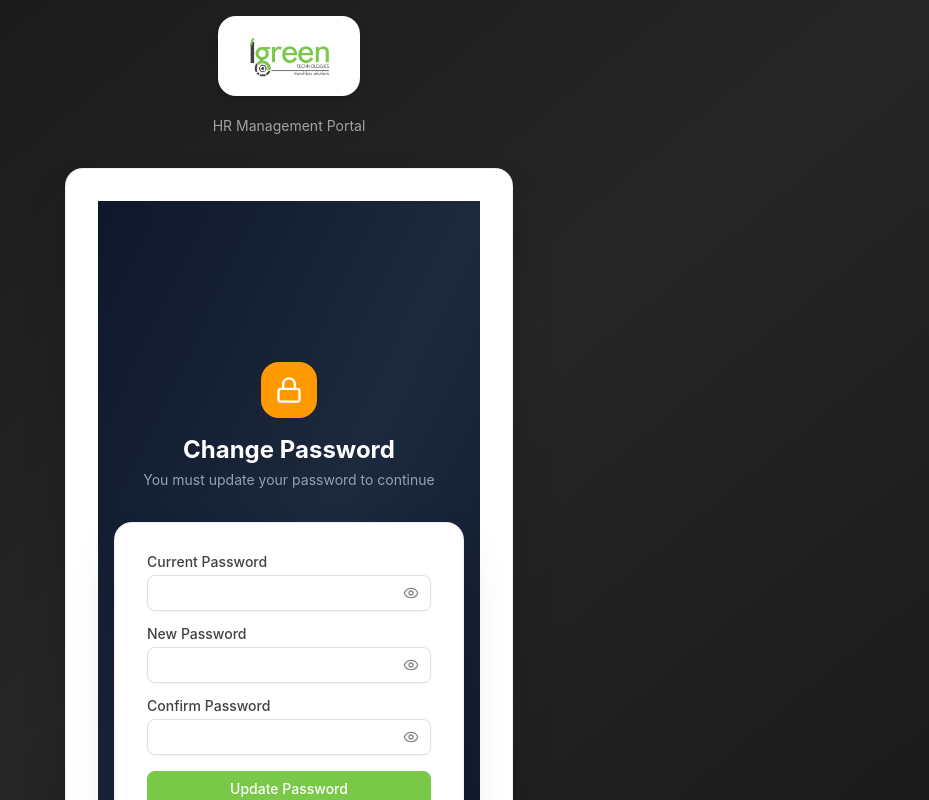
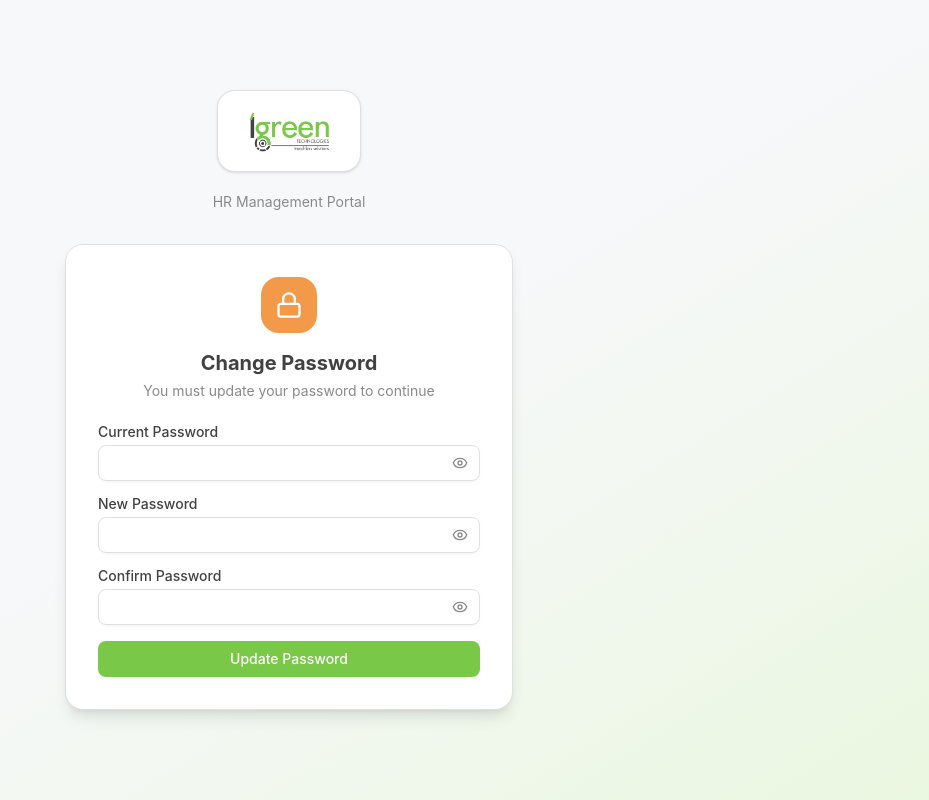
Before and after one commit to kurmidev/hrms_frontend, a React (Vite) app: page /change-password in a window 1280 px wide. Shown: the top 800 px of the page, without its empty margins (351-1280 px from the left). Built offline with nearby package versions, Linux system fonts and the light colour scheme.

Commit message:
f:bug fix

```diff
--- a/src/features/auth/ChangePasswordPage.tsx
+++ b/src/features/auth/ChangePasswordPage.tsx
@@ -57,16 +57,14 @@ export function ChangePasswordPage() {
     setShow((prev) => ({ ...prev, [field]: !prev[field] }))
 
   return (
-    <div className="min-h-screen bg-gradient-to-br from-slate-900 via-slate-800 to-slate-900 flex items-center justify-center p-4">
-      <div className="w-full max-w-md">
-        <div className="text-center mb-8">
-          <div className="inline-flex items-center justify-center w-14 h-14 bg-amber-500 rounded-2xl mb-4">
+    <div>
+      <div className="text-center mb-6">
+        <div className="inline-flex items-center justify-center w-14 h-14 bg-accent-orange rounded-2xl mb-4">
           <Lock className="h-7 w-7 text-white" />
         </div>
-          <h1 className="text-2xl font-bold text-white">Change Password</h1>
-          <p className="text-slate-400 text-sm mt-1">You must update your password to continue</p>
+        <h1 className="text-xl font-bold text-foreground">Change Password</h1>
+        <p className="text-muted-foreground text-sm mt-1">You must update your password to continue</p>
       </div>
-        <div className="bg-card rounded-2xl shadow-2xl border border-border/50 p-8">
       <form onSubmit={handleSubmit(onSubmit)} className="space-y-4">
         {(['currentPassword', 'newPassword', 'confirmPassword'] as const).map((field) => (
           <div key={field} className="space-y-1.5">
@@ -100,7 +98,5 @@ export function ChangePasswordPage() {
         </Button>
       </form>
     </div>
-      </div>
-    </div>
   )
 }
--- a/src/index.css
+++ b/src/index.css
@@ -114,13 +114,13 @@
   --chart-4: #8A8A8A;
   --chart-5: #EB5757;
   --radius: 0.625rem;
-  --sidebar: #1F3A1A;
-  --sidebar-foreground: #F5F5F5;
+  --sidebar: #FFFFFF;
+  --sidebar-foreground: #2B2B2B;
   --sidebar-primary: #79C848;
   --sidebar-primary-foreground: #FFFFFF;
-  --sidebar-accent: #2C4B26;
-  --sidebar-accent-foreground: #FFFFFF;
-  --sidebar-border: #33502D;
+  --sidebar-accent: #E8F6DD;
+  --sidebar-accent-foreground: #3E8E22;
+  --sidebar-border: #E5E7EB;
   --sidebar-ring: #79C848;
 }
 
--- a/src/layouts/AuthLayout.tsx
+++ b/src/layouts/AuthLayout.tsx
@@ -10,15 +10,15 @@ export function AuthLayout() {
   }
 
   return (
-    <div className="min-h-screen bg-gradient-to-br from-neutral-900 via-neutral-800 to-neutral-900 flex items-center justify-center p-4">
+    <div className="min-h-screen bg-gradient-to-br from-background via-background to-[#EAF7E0] flex items-center justify-center p-4">
       <div className="w-full max-w-md">
         <div className="text-center mb-8">
-          <div className="inline-flex items-center justify-center bg-white rounded-2xl mb-4 px-6 py-4 shadow-lg">
+          <div className="inline-flex items-center justify-center bg-white rounded-2xl mb-4 px-6 py-4 shadow-sm border border-border">
             <img src={igreenLogo} alt="iGreen Technologies" className="h-12 w-auto object-contain" />
           </div>
-          <p className="text-neutral-400 text-sm mt-1">HR Management Portal</p>
+          <p className="text-muted-foreground text-sm mt-1">HR Management Portal</p>
         </div>
-        <div className="bg-card rounded-2xl shadow-2xl border border-border/50 p-8">
+        <div className="bg-card rounded-2xl shadow-lg border border-border p-8">
           <Outlet />
         </div>
       </div>
```
Also changed, not shown: src/components/layout/Sidebar.tsx (+51 -17 lines). Lines whose indentation alone changed are shown as unchanged.
